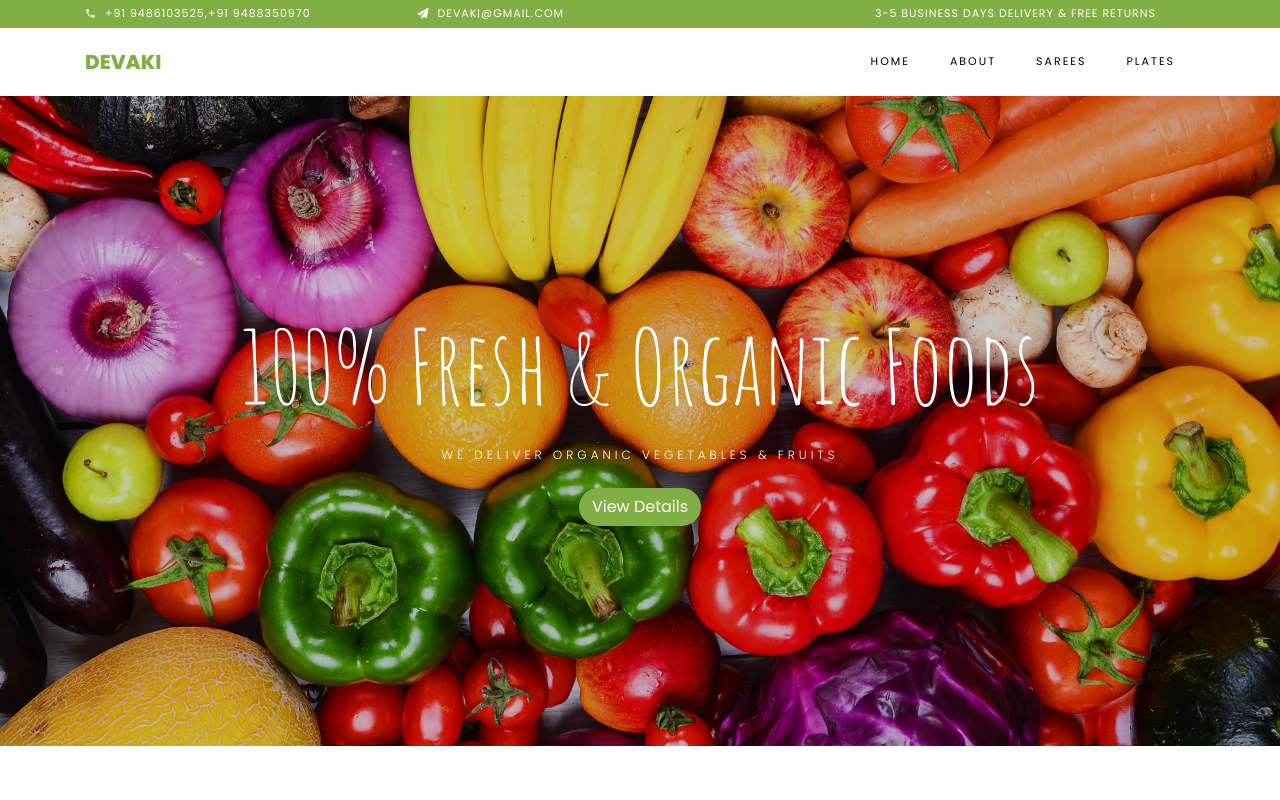
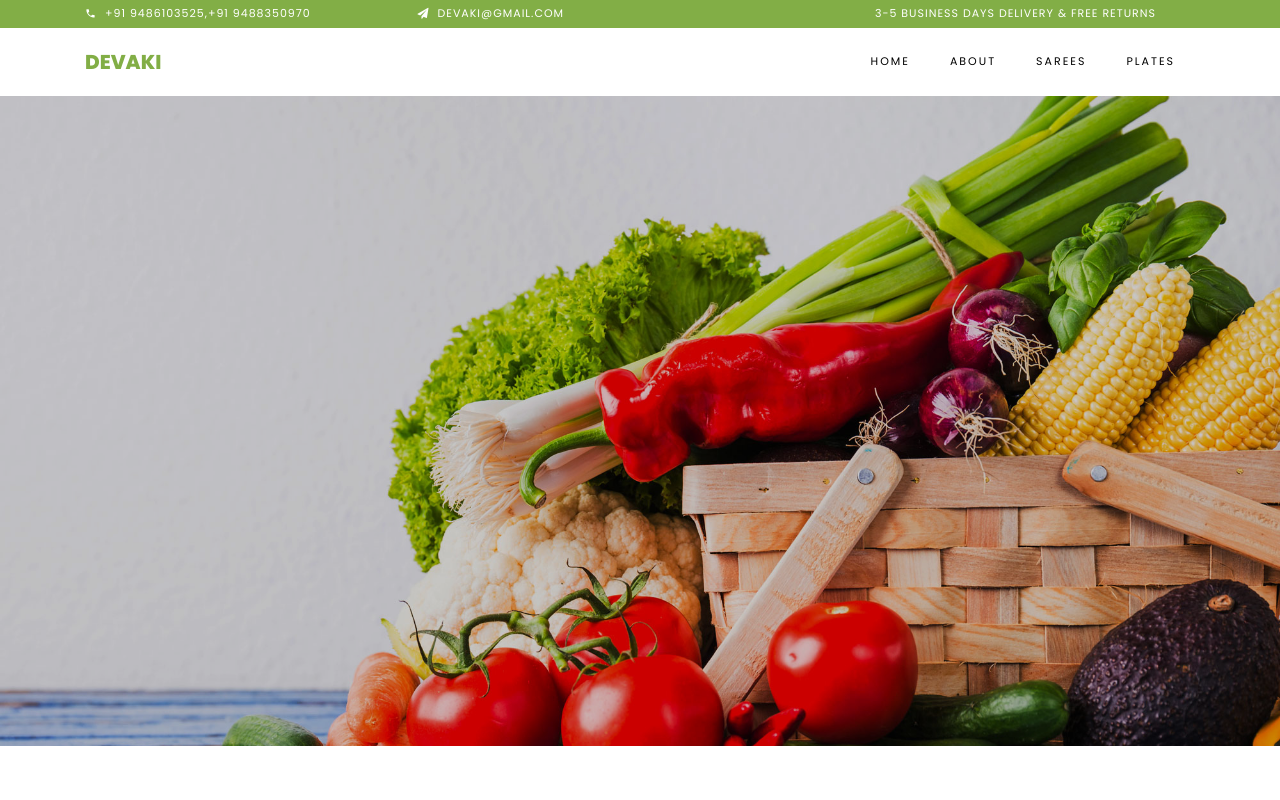
Before and after one commit to prabhun10/demowebsite1, a plain HTML site: page index.html in a window 1280 px wide. Shown: the top 800 px of the page. Drawn offline with Linux system fonts and the light colour scheme; files whose address does not match are found by name.

Commit message:
Update index.html

```diff
--- a/index.html
+++ b/index.html
@@ -75,27 +75,21 @@
 	      <div class="slider-item" style="background-image: url(images/bg_1.jpg);">
 	      	<div class="overlay"></div>
 	        <div class="container">
-	          <div class="row slider-text justify-content-center align-items-center"  >
+	          <div class="row slider-text justify-content-center align-items-center" data-scrollax-parent="true">
 
-	            <div class="col-md-12 ftco-animate text-center">
-	              <h1 class="mb-2">We serve Fresh Vegestables &amp; Fruits</h1>
-	              <h2 class="subheading mb-4">We deliver organic vegetables &amp; fruits</h2>
-	              <p><a href="#" class="btn btn-primary">View Details</a></p>
-	            </div>
+
 
 	          </div>
 	        </div>
 	      </div>
 
-	      <div class="slider-item" style="background-image: url(images/bg_2.jpg);">
+	      <div class="slider-item" style="background-image: url(images/bg_1.jpg);">
 	      	<div class="overlay"></div>
 	        <div class="container">
-	          <div class="row slider-text justify-content-center align-items-center"  >
+	          <div class="row slider-text justify-content-center align-items-center" data-scrollax-parent="true">
 
 	            <div class="col-sm-12 ftco-animate text-center">
-	              <h1 class="mb-2">100% Fresh &amp; Organic Foods</h1>
-	              <h2 class="subheading mb-4">We deliver organic vegetables &amp; fruits</h2>
-	              <p><a href="#" class="btn btn-primary">View Details</a></p>
+
 	            </div>
 
 	          </div>
```
